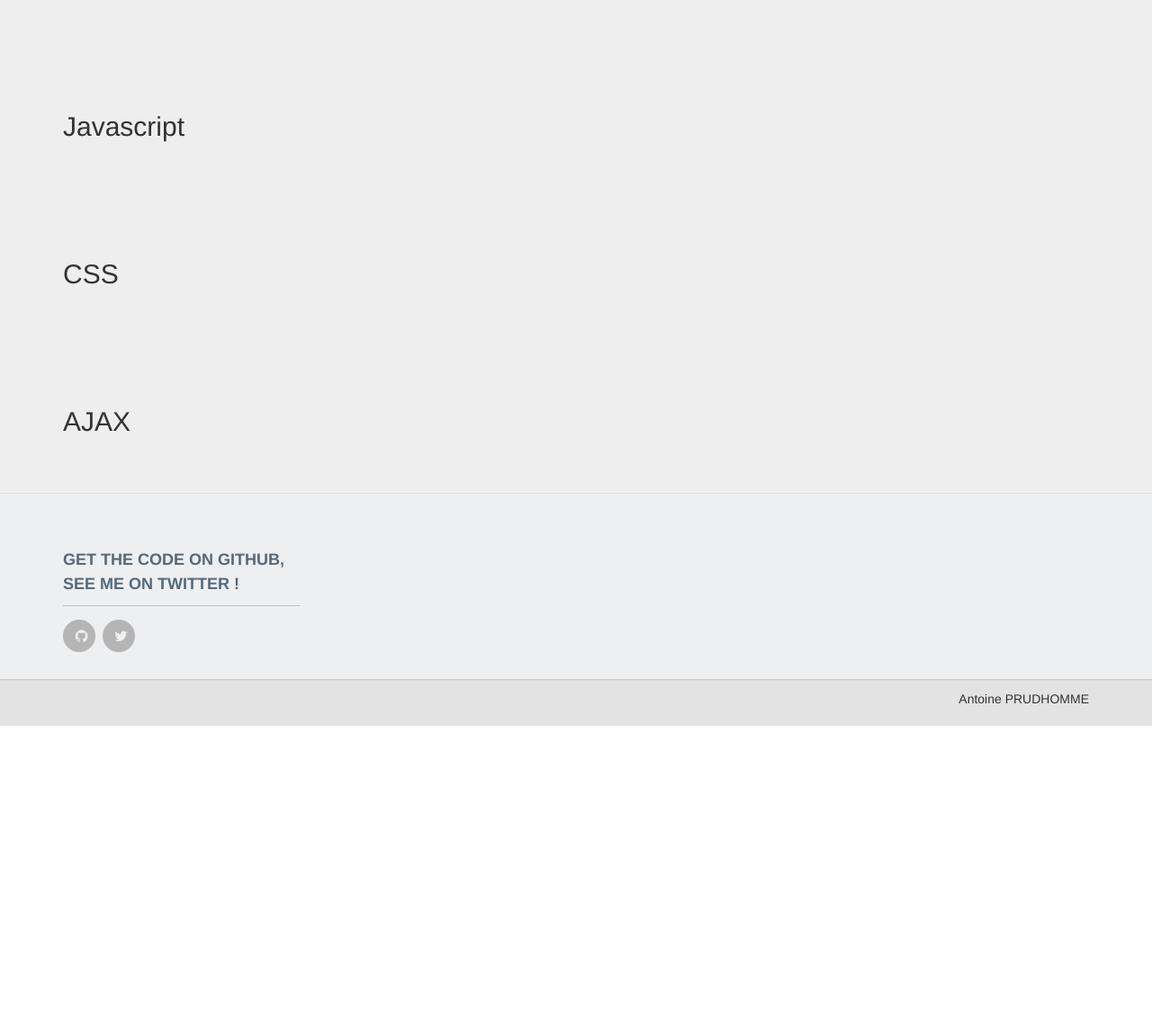
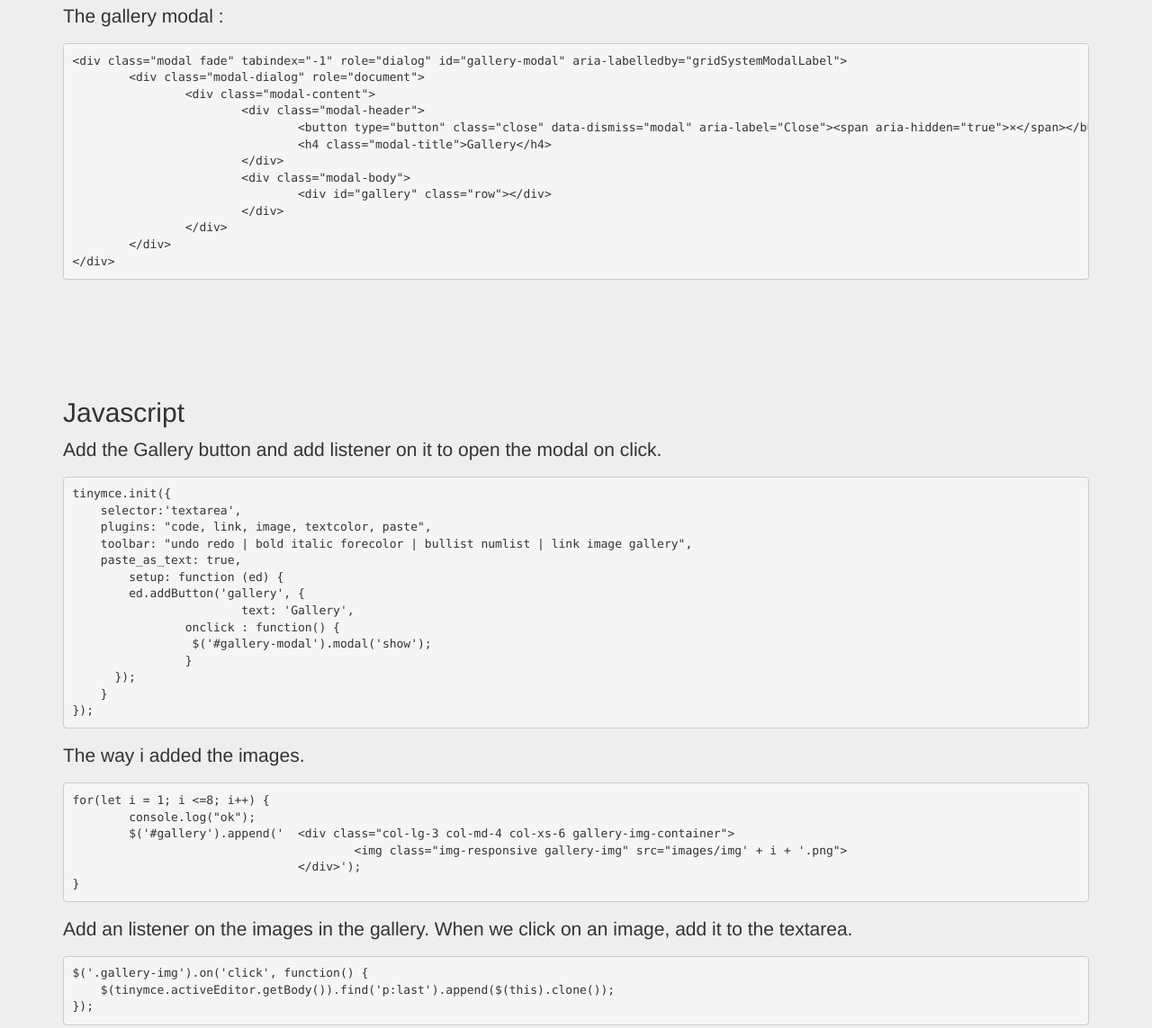
Before and after one commit to ntnprdhmm/tinymce-image-gallery, a plain HTML site: page index.html in a window 1280 px wide. Shown: the part 994-2137 px from the top of the page at 90% size. Before the commit the page ends 1801 px from the top, so only its background shows below. Drawn offline with nearby package versions, Linux system fonts and the light colour scheme; a script that the page names is missing.

Commit message:
pre tag added for html css js

```diff
--- a/index.html
+++ b/index.html
@@ -90,7 +90,22 @@
 			<div class="container">
 				<h2>HTML</h2>
 				<p>
-
+					The gallery modal :
+<pre>
+&lt;div class=&quot;modal fade&quot; tabindex=&quot;-1&quot; role=&quot;dialog&quot; id=&quot;gallery-modal&quot; aria-labelledby=&quot;gridSystemModalLabel&quot;&gt;
+	&lt;div class=&quot;modal-dialog&quot; role=&quot;document&quot;&gt;
+		&lt;div class=&quot;modal-content&quot;&gt;
+			&lt;div class=&quot;modal-header&quot;&gt;
+				&lt;button type=&quot;button&quot; class=&quot;close&quot; data-dismiss=&quot;modal&quot; aria-label=&quot;Close&quot;&gt;&lt;span aria-hidden=&quot;true&quot;&gt;&times;&lt;/span&gt;&lt;/button&gt;
+				&lt;h4 class=&quot;modal-title&quot;&gt;Gallery&lt;/h4&gt;
+			&lt;/div&gt;
+			&lt;div class=&quot;modal-body&quot;&gt;
+				&lt;div id=&quot;gallery&quot; class=&quot;row&quot;&gt;&lt;/div&gt;
+			&lt;/div&gt;
+		&lt;/div&gt;
+	&lt;/div&gt;
+&lt;/div&gt;
+</pre>
 				</p>
 			</div>
 		</div>
@@ -99,7 +114,42 @@
 			<div class="container">
 				<h2>Javascript</h2>
 				<p>
-
+					Add the Gallery button and add listener on it to open the modal on click.
+<pre>
+tinymce.init({
+    selector:'textarea',
+    plugins: "code, link, image, textcolor, paste",
+    toolbar: "undo redo | bold italic forecolor | bullist numlist | link image gallery",
+    paste_as_text: true,
+	setup: function (ed) {
+    	ed.addButton('gallery', {
+			text: 'Gallery',
+         	onclick : function() {
+            	 $('#gallery-modal').modal('show');
+         	}
+      });
+    }
+});
+</pre>
+				</p>
+				<p>
+					The way i added the images.
+<pre>
+for(let i = 1; i <=8; i++) {
+	console.log("ok");
+	$('#gallery').append('	&lt;div class=&quot;col-lg-3 col-md-4 col-xs-6 gallery-img-container&quot;&gt;
+					&lt;img class=&quot;img-responsive gallery-img&quot; src=&quot;images/img' + i + '.png&quot;&gt;
+				&lt;/div&gt;');
+}
+</pre>
+				</p>
+				<p>
+					Add an listener on the images in the gallery. When we click on an image, add it to the textarea.
+<pre>
+$('.gallery-img').on('click', function() {
+    $(tinymce.activeEditor.getBody()).find('p:last').append($(this).clone());
+});
+</pre>
 				</p>
 			</div>
 		</div>
@@ -108,7 +158,14 @@
 			<div class="container">
 				<h2>CSS</h2>
 				<p>
-
+<pre>
+.gallery-img-container {
+    margin-top: 15px;
+}
+.gallery-img:hover {
+    cursor: pointer;
+}
+</pre>
 				</p>
 			</div>
 		</div>
--- a/style.css
+++ b/style.css
@@ -8,6 +8,10 @@
 
 .gallery-img:hover {
     cursor: pointer;
+}
+
+pre {
+    text-align: left;
 }
 
 /* FOOTER */
```
